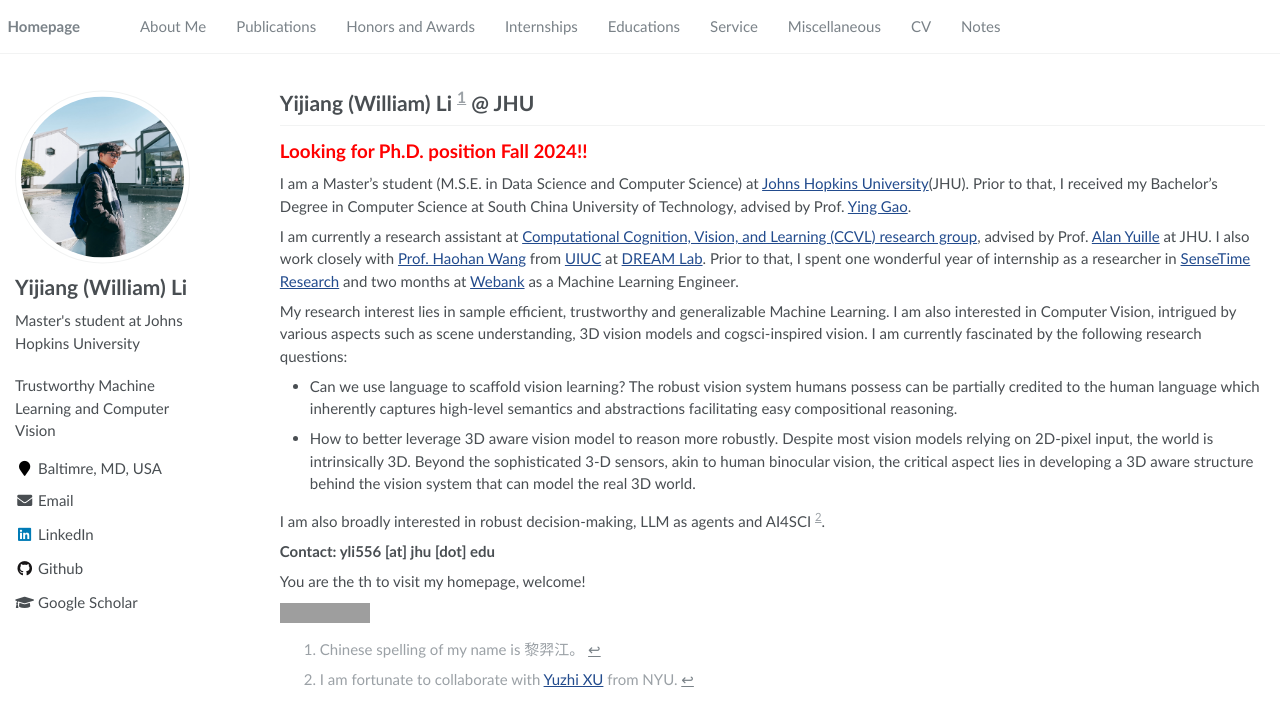
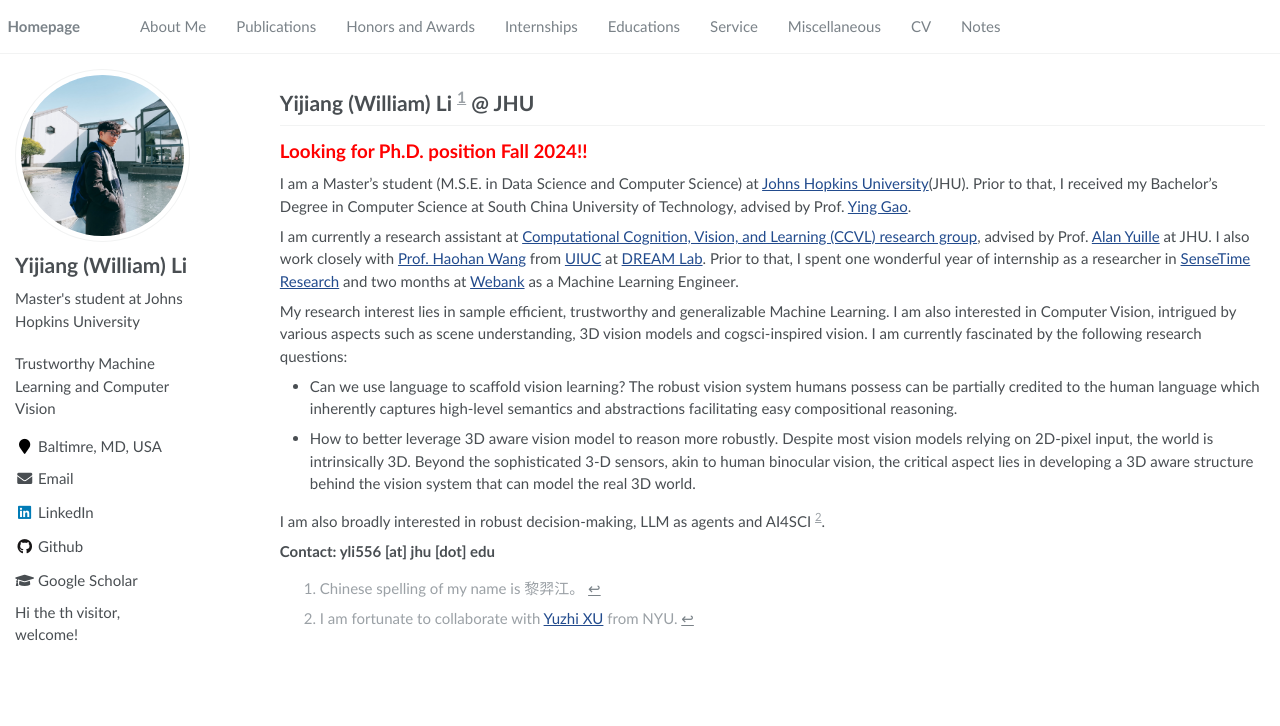
Before and after one commit to yayajjiang/yayajjiang.github.io, a Jekyll site: the page built from _pages/includes/intro.md, in a window 1280 px wide. Shown: the top 726 px of the page. Built offline with Jekyll 4.4.1, drawn with Linux system fonts in a browser that asks for light colours; our own code applies the rules of GitHub Pages for plain Markdown files; a script that is not in the unit is left out; comment, search, counter and statistics services are not loaded; grey boxes are pictures that could not be loaded.

Commit message:
add to author profile

```diff
--- a/_includes/author-profile.html
+++ b/_includes/author-profile.html
@@ -215,4 +215,11 @@
       {% endif %}
     </div>
   </div>
+  <div class="clustrmaps-container">
+    <script async src="//busuanzi.ibruce.info/busuanzi/2.3/busuanzi.pure.mini.js"></script>
+    <span id="busuanzi_container_site_uv">
+      Hi the <span id="busuanzi_value_site_pv"></span>th visitor, welcome!
+    </span>
+    <script type="text/javascript" id="clstr_globe" src="//clustrmaps.com/globe.js?d=pi_aBfz8hTCBS3WHemYOzgxUrTI0ZhA9NxrqTe8uKw4"></script>
+  </div>
 </div>
--- a/_pages/includes/intro.md
+++ b/_pages/includes/intro.md
@@ -16,13 +16,11 @@
 
 **Contact: yli556 [at] jhu [dot] edu**
 
-<script async src="//busuanzi.ibruce.info/busuanzi/2.3/busuanzi.pure.mini.js"></script>
-<span id="busuanzi_container_site_uv">
-  You are the <span id="busuanzi_value_site_pv"></span> th to visit my homepage, welcome!
-</span>
-
-<a href="https://clustrmaps.com/site/1by3o"  title="Visit tracker"><img src="//www.clustrmaps.com/map_v2.png?d=pi_aBfz8hTCBS3WHemYOzgxUrTI0ZhA9NxrqTe8uKw4&cl=ffffff" /></a>
+<!-- <a href="https://clustrmaps.com/site/1by3o"  title="Visit tracker"><img src="//www.clustrmaps.com/map_v2.png?d=pi_aBfz8hTCBS3WHemYOzgxUrTI0ZhA9NxrqTe8uKw4&cl=ffffff" /></a> -->
 <!-- <script type="text/javascript" id="clstr_globe" src="//clustrmaps.com/globe.js?d=pi_aBfz8hTCBS3WHemYOzgxUrTI0ZhA9NxrqTe8uKw4"></script> -->
+<!-- <div class="clustrmaps-container">
+        <script type="text/javascript" id="clstr_globe" src="//clustrmaps.com/globe.js?d=pi_aBfz8hTCBS3WHemYOzgxUrTI0ZhA9NxrqTe8uKw4"></script>
+</div> -->
 
 [^1]: Chinese spelling of my name is 黎羿江。
 [^2]: I am fortunate to collaborate with [Yuzhi XU](https://scholar.google.com/citations?user=jiUlHrUAAAAJ&hl=zh-CN) from NYU.
--- a/assets/css/main.scss
+++ b/assets/css/main.scss
@@ -87,6 +87,12 @@
 
 }
 
+.clustrmaps-container {
+    width: 160px; /* Set your desired width */
+    height: 230px; /* Set your desired height */
+    overflow: hidden; /* This ensures that anything outside the bounds will be hidden */
+}
+
 .paper-box-wo-shadow {
     display: flex;
     justify-content: left;
```
